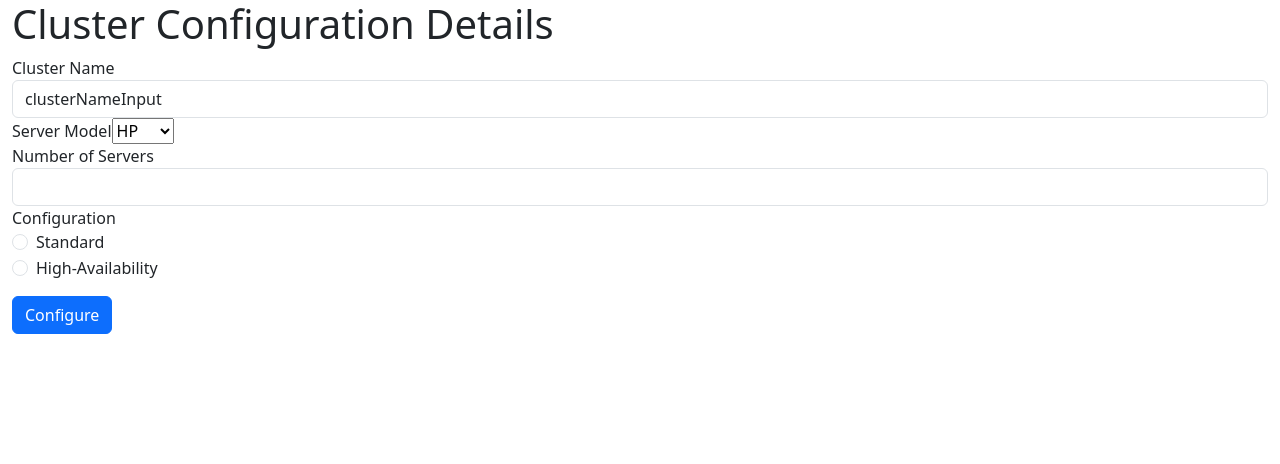
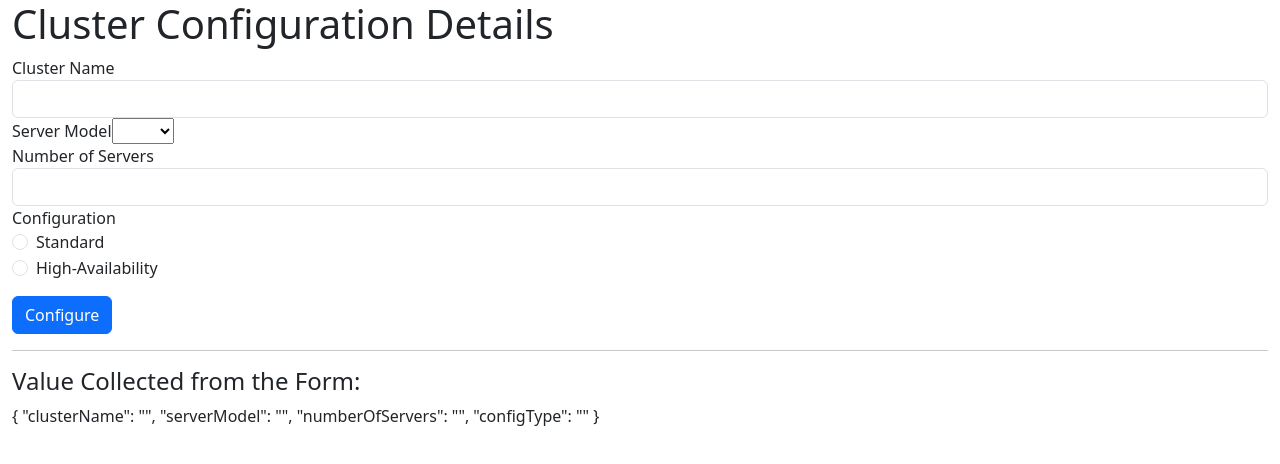
Before and after one commit to abhirup-dutta/angular-for-datacenter, an Angular app: page / in a window 1280 px wide. Shown: the top 464 px of the page. Built offline with nearby package versions, Linux system fonts and the light colour scheme.

Commit message:
1. Data-binding - collect form data and display on screen 	2. Fix Clarity Framework issue, move theme to index.html

```diff
--- a/src/app/app.component.html
+++ b/src/app/app.component.html
@@ -1,29 +1,32 @@
-<body cds-theme="light">
 <div class="container-fluid">
 <h1>Cluster Configuration Details</h1>
-<form>
+<form #userForm="ngForm">
 	<div class="form-group">
 		<label>Cluster Name</label>
-		<input type="text" class="form-control" value="clusterNameInput">
+		<input type="text" name="clusterName" class="form-control" ngModel>
 	</div>
 	<div class="form-group">
 		<label>Server Model</label>
-		<select>
-			<option *ngFor="let serverModel of serverModels" value="serverModelInput">{{ serverModel }}</option>
+		<select name="serverModel" ngModel>
+			<option *ngFor="let serverModel of serverModels">{{ serverModel }}</option>
 		</select>
 	</div>
 	<div class="form-group">
 		<label>Number of Servers</label>
-		<input type="number" min="1" max="12" class="form-control" value="numberInput">
+		<input type="number" name="numberOfServers" min="1" max="12" class="form-control" ngModel>
 	</div>
 	<div class="mb-3">
 		<label>Configuration</label>
 		<div class="form-check" *ngFor="let type of configTypes">
-			<input class="form-check-input" type="radio" value="{{ type }}">
+			<input class="form-check-input" name="configType" type="radio" value="{{ type }}"ngModel>
 			<label class="form-check-label">{{ type }}</label>
 		</div>
 	</div>
 	<button class="btn btn-primary" type="submit">Configure</button>
 </form>
+<hr>
+	<h4>Value Collected from the Form:</h4>
+	<div>
+		{{ userForm.value | json }}
+	</div>
 </div>
-</body>
--- a/src/index.html
+++ b/src/index.html
@@ -8,7 +8,7 @@
   <link rel="icon" type="image/x-icon" href="favicon.ico">
   <link href="https://cdn.jsdelivr.net/npm/bootstrap@5.3.3/dist/css/bootstrap.min.css" rel="stylesheet" integrity="sha384-QWTKZyjpPEjISv5WaRU9OFeRpok6YctnYmDr5pNlyT2bRjXh0JMhjY6hW+ALEwIH" crossorigin="anonymous">
 </head>
-<body>
+<body cds-theme="light">
   <app-root></app-root>
 </body>
 </html>
```
Also changed, not shown: src/app/app.component.ts (+5 -2 lines), src/app/app.module.ts (added, +20 -0 lines).
